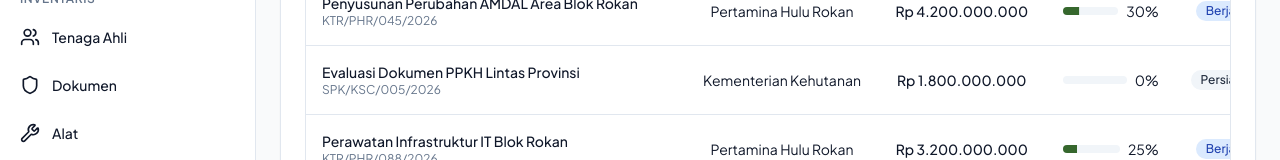
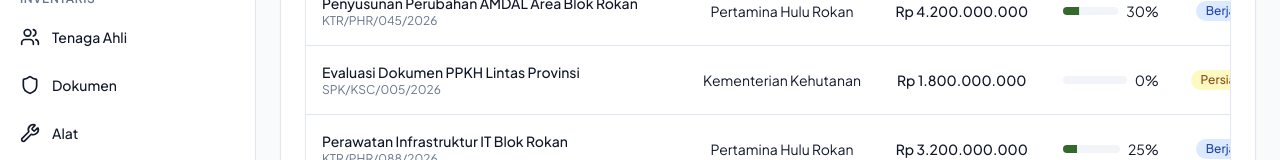
Before and after one commit to muhammaaddsafii-dev/ksc-nextjs, a Next.js app: page /pekerjaan in a window 1280 px wide. Shown: the part 562-722 px from the top of the page. Built offline with nearby package versions, Linux system fonts and the light colour scheme.

Commit message:
remove serah terima status pekerjaan

```diff
--- a/src/app/pekerjaan/components/tabs/InfoTab.tsx
+++ b/src/app/pekerjaan/components/tabs/InfoTab.tsx
@@ -259,7 +259,6 @@ export function InfoTab({
               <SelectItem value="persiapan">Persiapan</SelectItem>
               <SelectItem value="berjalan">Berjalan</SelectItem>
               <SelectItem value="selesai">Selesai</SelectItem>
-              <SelectItem value="serah_terima">Serah Terima</SelectItem>
             </SelectContent>
           </Select>
         </div>
--- a/src/components/StatusBadge.tsx
+++ b/src/components/StatusBadge.tsx
@@ -15,7 +15,7 @@ const statusColors: Record<string, string> = {
   batal: 'bg-red-100 text-red-800 dark:bg-red-900 dark:text-red-300',
 
   // Lelang
-  persiapan: 'bg-slate-100 text-slate-800 dark:bg-slate-800 dark:text-slate-300',
+  persiapan: 'bg-yellow-100 text-yellow-800 dark:bg-yellow-900 dark:text-yellow-300',
   pengajuan: 'bg-blue-100 text-blue-800 dark:bg-blue-900 dark:text-blue-300',
   evaluasi: 'bg-purple-100 text-purple-800 dark:bg-purple-900 dark:text-purple-300',
   menang: 'bg-green-100 text-green-800 dark:bg-green-900 dark:text-green-300',
```
